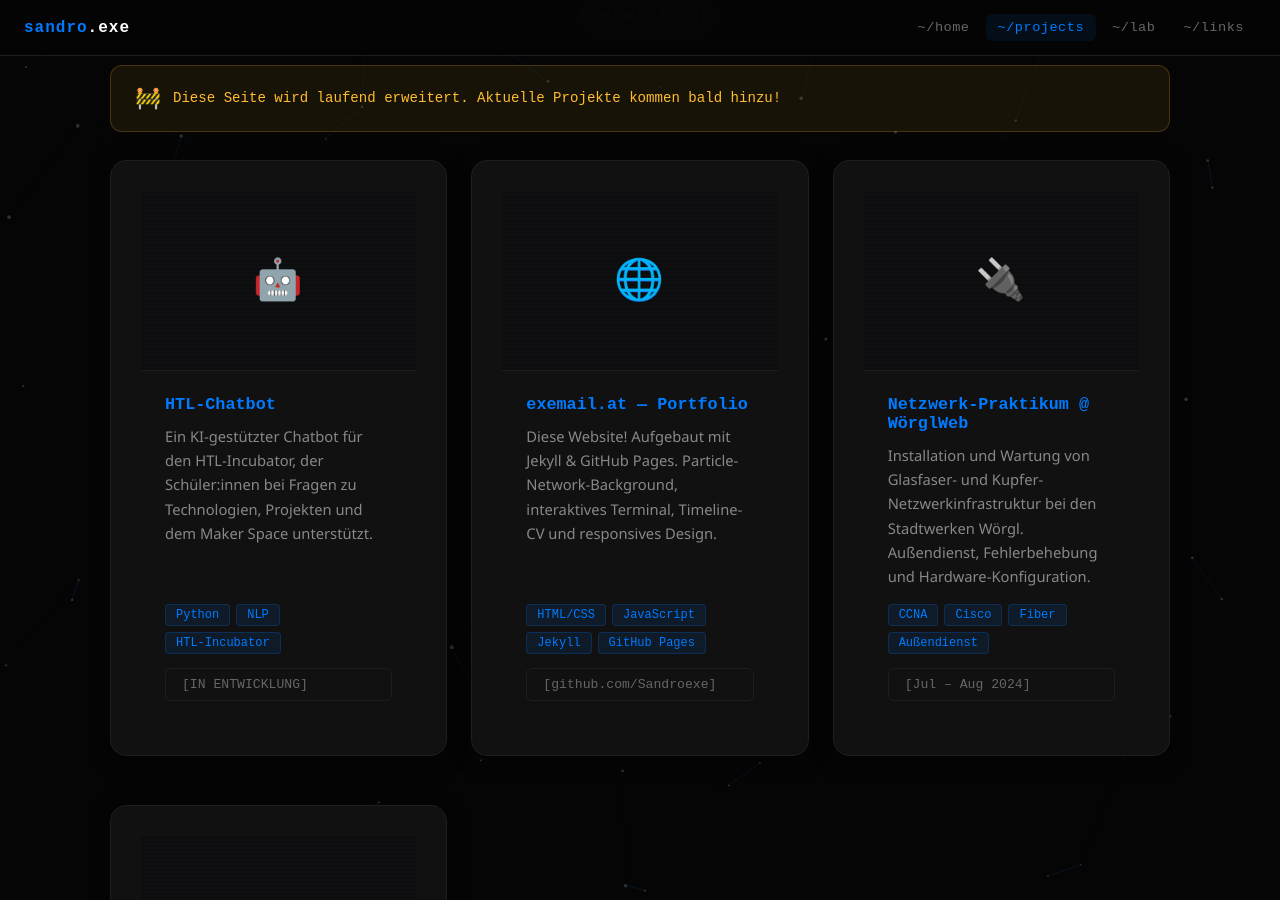
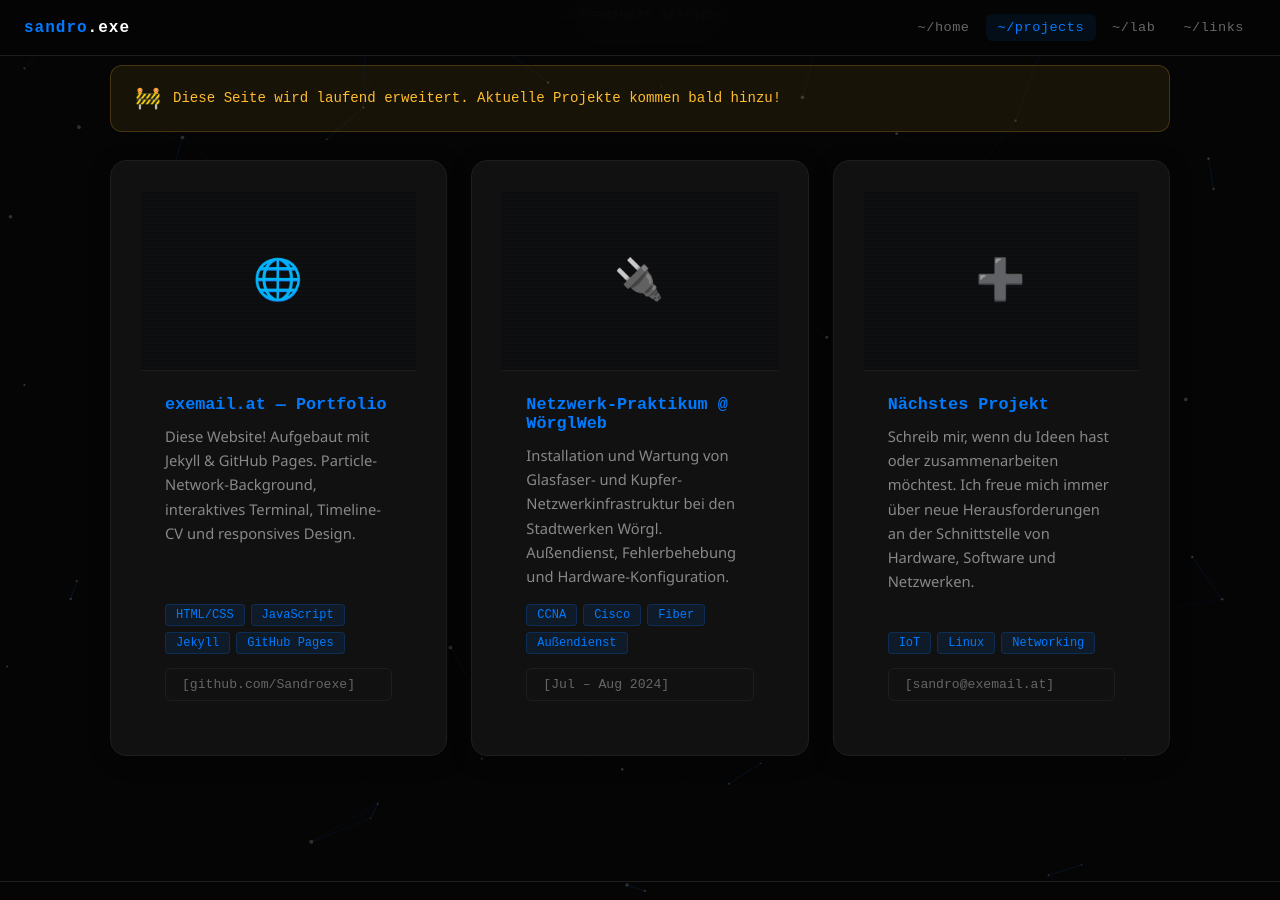
Before and after one commit to Sandroexe/Sandroexe, a Jekyll site: the page built from projects.html, in a window 1280 px wide and 900 px high, scrolled down 221 px. Built offline with Jekyll 4.4.1, drawn with Linux system fonts in a browser that asks for light colours.

Commit message:
Update projects.html

```diff
--- a/projects.html
+++ b/projects.html
@@ -90,20 +90,6 @@ title: Projekte
     <div class="project-grid">
 
         <div class="project-card reveal">
-            <div class="project-img"><span class="proj-icon">🤖</span></div>
-            <div class="project-info">
-                <h3>HTL-Chatbot</h3>
-                <p>Ein KI-gestützter Chatbot für den HTL-Incubator, der Schüler:innen bei Fragen zu Technologien, Projekten und dem Maker Space unterstützt.</p>
-                <div class="project-tags">
-                    <span class="tag">Python</span>
-                    <span class="tag">NLP</span>
-                    <span class="tag">HTL-Incubator</span>
-                </div>
-                <a href="#" class="project-link">[IN ENTWICKLUNG]</a>
-            </div>
-        </div>
-
-        <div class="project-card reveal">
             <div class="project-img"><span class="proj-icon">🌐</span></div>
             <div class="project-info">
                 <h3>exemail.at — Portfolio</h3>
```
